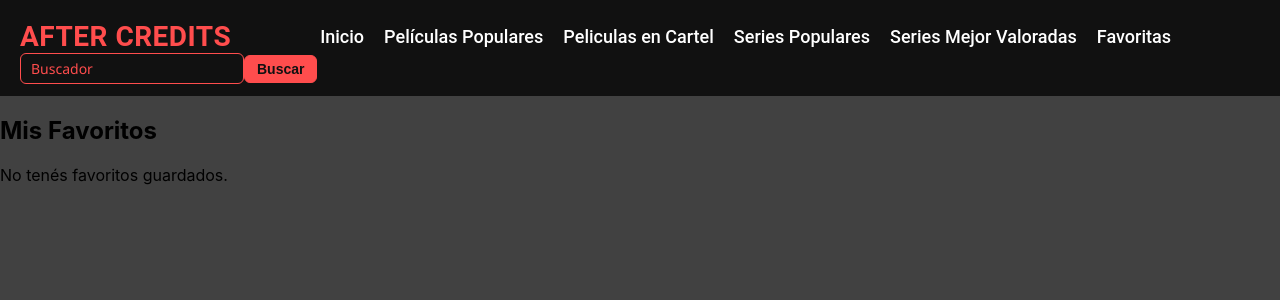
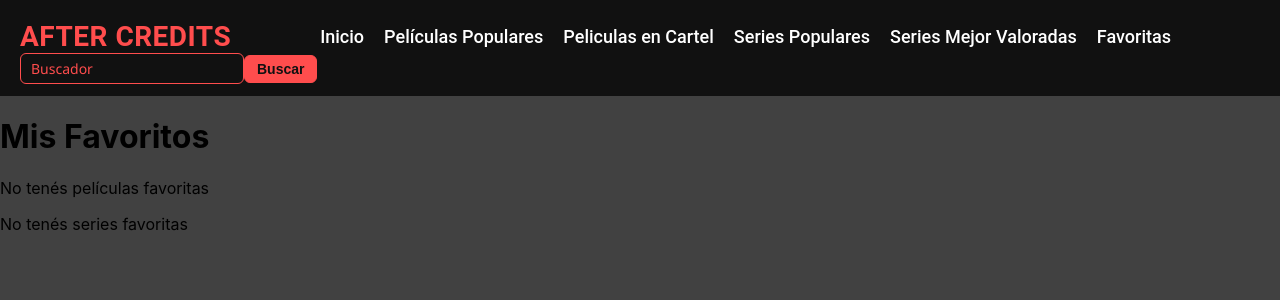
Before and after one commit to NicoledeLeone23/proyectoIntegrador3, a React (Create React App) app in the folder proyecto/proyecto-integrador/: page /favoritos in a window 1280 px wide. Shown: the top 300 px of the page. Built offline with nearby package versions, Linux system fonts and the light colour scheme.

Commit message:
favoritos filtrados por series o peliculas

```diff
--- a/proyecto/proyecto-integrador/src/components/Favoritos/Favoritos.js
+++ b/proyecto/proyecto-integrador/src/components/Favoritos/Favoritos.js
@@ -22,24 +22,50 @@ class Favoritos extends Component {
           this.setState({favoritos: favoritos});
         }
           render() {
+            const peliculas = this.state.favoritos.filter(elemento => elemento.title);
+            const series = this.state.favoritos.filter(elemento => elemento.name);
+
             let elementos = [];
             for (let i = 0; i < this.state.favoritos.length; i++) {
               elementos.push( <PeliculaSeriesCard key={this.state.favoritos[i].id} item={this.state.favoritos[i]}/>);
             }
 
             return (
-                <>
-                <Header/>
-              <section className="favoritos-page">
-                <h1>Mis Favoritos</h1>
-                {this.state.favoritos.length === 0 ? (
-                  <p>No tenés favoritos guardados.</p>
-                ) : (
-                  <div className="favoritos-grid">{elementos}</div>
-                )}
-              </section>
+              <React.Fragment>
+                <Header />
 
-              </>
+                <div className="favoritos-container">
+                  <h1>Mis Favoritos</h1>
+
+                  {peliculas.length > 0 ? (
+                    <div className="favoritos-seccion">
+                      <h2>PELICULAS</h2>
+                      <section>
+                        {peliculas.map(elemento => (
+                          <PeliculaSeriesCard key={elemento.id} item={elemento} />
+                        ))}
+                      </section>
+                    </div>
+                  ) : (
+                    <p>No tenés películas favoritas</p>
+                  )}
+
+                  {series.length > 0 ? (
+                    <div className="favoritos-seccion">
+                      <h2>SERIES</h2>
+                      <section>
+                        {series.map(elemento => (
+                          <PeliculaSeriesCard key={elemento.id} item={elemento} />
+                        ))}
+                      </section>
+                    </div>
+                  ) : (
+                    <p>No tenés series favoritas</p>
+                  )}
+
+                  <br />
+                </div>
+              </React.Fragment>
             );
           }
         }
```
